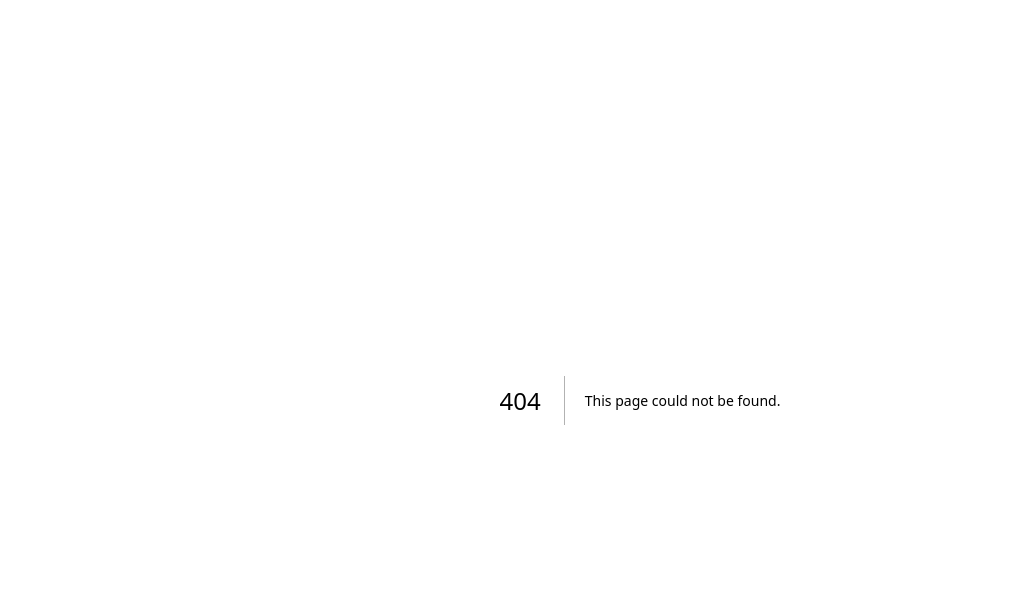
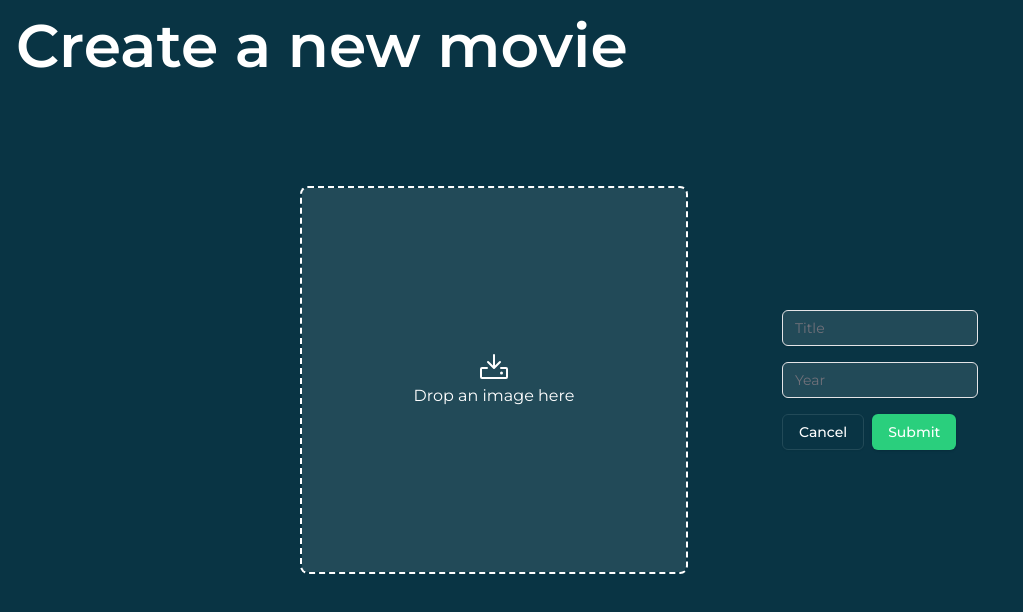
Before and after one commit to ChaseRensberger/movie-manager, a Next.js app: page /create in a window 1280 px wide. Before the commit this address had no page. Shown: the top 612 px of the page, without its empty margins (0-1023 px from the left). Built offline with nearby package versions, Linux system fonts and the light colour scheme.

Commit message:
add create page

```diff
--- /dev/null
+++ b/src/app/create/page.tsx
@@ -0,0 +1,30 @@
+"use client";
+
+import { Input } from "@/components/ui/input";
+import { Button } from "@/components/ui/button";
+import { Download } from "@phosphor-icons/react";
+import Link from "next/link";
+
+export default function SignIn() {
+  return (
+    <main className="flex min-h-screen flex-col gap-4 p-4">
+      <h1>Create a new movie</h1>
+      <div className="flex w-full py-24 gap-24 justify-center items-center">
+        <div className="w-96 h-96 bg-input rounded-md flex flex-col items-center justify-center outline-2 outline-dashed outline-white">
+          <Download size={32} />
+          Drop an image here
+        </div>
+        <div className="flex flex-col gap-4">
+          <Input placeholder="Title" />
+          <Input placeholder="Year" />
+          <div className="flex gap-2">
+            <Button variant="outline" asChild>
+              <Link href="/">Cancel</Link>
+            </Button>
+            <Button>Submit</Button>
+          </div>
+        </div>
+      </div>
+    </main>
+  );
+}
--- a/src/app/page.tsx
+++ b/src/app/page.tsx
@@ -10,6 +10,7 @@ import {
   PaginationPrevious,
 } from "@/components/ui/pagination";
 import { SignOut, PlusCircle } from "@phosphor-icons/react";
+import Link from "next/link";
 
 const movies = [
   {
@@ -60,8 +61,10 @@ export default function Home() {
       <div className="flex items-center justify-between w-full">
         <span className="flex items-center">
           <h2 className="text-4xl font-bold">My movies</h2>
-          <Button className="mt-1" variant="ghost">
-            <PlusCircle size={32} />
+          <Button className="mt-1" variant="ghost" asChild>
+            <Link href="/create">
+              <PlusCircle size={32} />
+            </Link>
           </Button>
         </span>
         <Button className="flex items-center gap-2" variant="ghost">
@@ -69,8 +72,10 @@ export default function Home() {
           <SignOut size={32} />
         </Button>
       </div>
-      <div className="">
-        <MovieCard movie={movies[0]} key={movies[0].title} />
+      <div className="grid grid-cols-4 gap-4">
+        {movies.map((movie) => (
+          <MovieCard movie={movie} key={movie.title} />
+        ))}
       </div>
       <Pagination>
         <PaginationContent>
--- a/src/components/ui/input.tsx
+++ b/src/components/ui/input.tsx
@@ -8,7 +8,7 @@ const Input = React.forwardRef<HTMLInputElement, React.ComponentProps<"input">>(
       <input
         type={type}
         className={cn(
-          "flex h-9 w-full rounded-md border border-input bg-transparent px-3 py-1 text-base shadow-sm transition-colors file:border-0 file:bg-transparent file:text-sm file:font-medium file:text-foreground placeholder:text-muted-foreground focus-visible:outline-none focus-visible:ring-1 focus-visible:ring-ring disabled:cursor-not-allowed disabled:opacity-50 md:text-sm",
+          "flex h-9 w-full rounded-md border bg-input px-3 py-1 text-base shadow-sm transition-colors file:border-0 file:bg-transparent file:text-sm file:font-medium file:text-foreground placeholder:text-muted-foreground focus-visible:outline-none focus-visible:ring-1 focus-visible:ring-ring disabled:cursor-not-allowed disabled:opacity-50 md:text-sm",
           className
         )}
         ref={ref}
```
